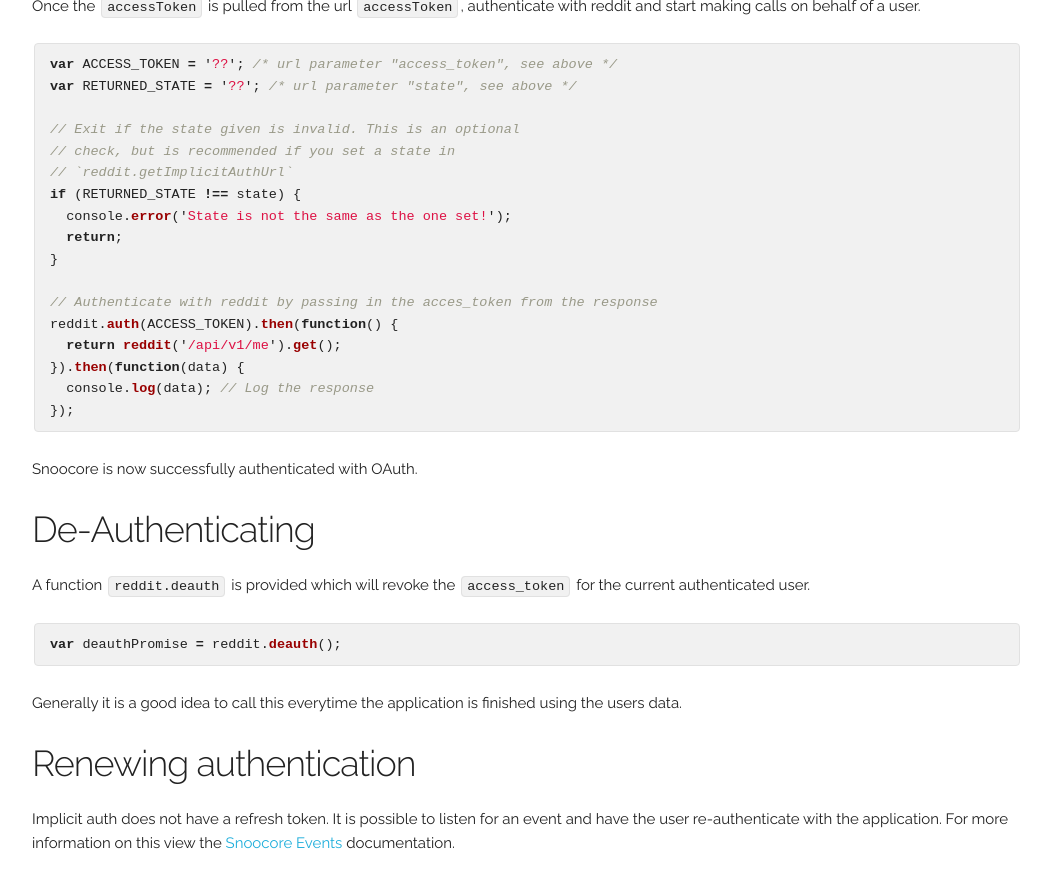
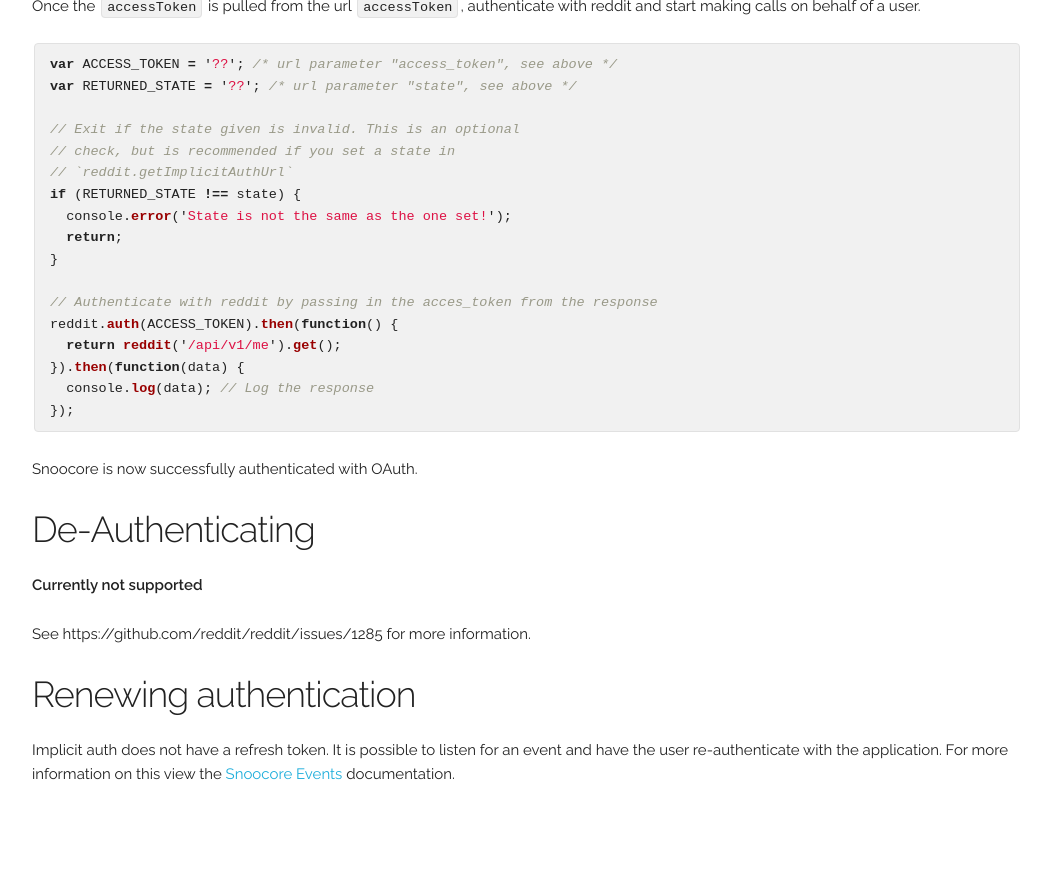
Before and after one commit to terryma/snoocore, a Jekyll site: the page built from oauth-implicit.md, in a window 1280 px wide and 900 px high, scrolled down 1558 px. Shown: the top 888 px of the window, without its empty margins (208-1259 px from the left). Built offline with Jekyll 4.4.1, drawn with Linux system fonts in a browser that asks for light colours; Markdown is read by kramdown in place of the engine named in the settings; after the commit the page ends 2389 px from its top, so only the background shows below that.

Commit message:
Update deauth information in oauth-implicit
Deauthenticating in browser JavaScript is not currently supported.

````diff
--- a/oauth-implicit.md
+++ b/oauth-implicit.md
@@ -85,13 +85,9 @@
 
 ### De-Authenticating
 
-A function `reddit.deauth` is provided which will revoke the `access_token` for the current authenticated user.
+**Currently not supported**
 
-```javascript
-var deauthPromise = reddit.deauth();
-```
-
-Generally it is a good idea to call this everytime the application is finished using the users data.
+See https://github.com/reddit/reddit/issues/1285 for more information.
 
 ### Renewing authentication
 
````
